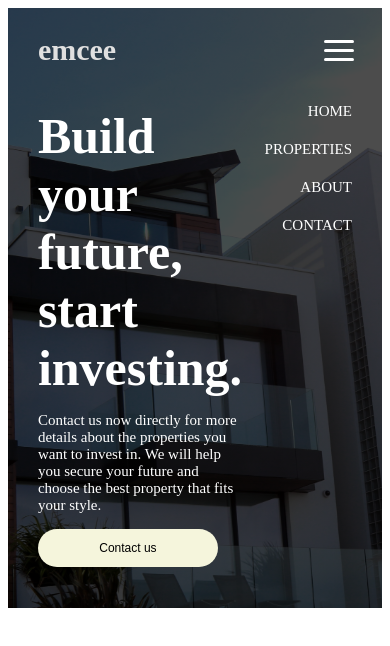
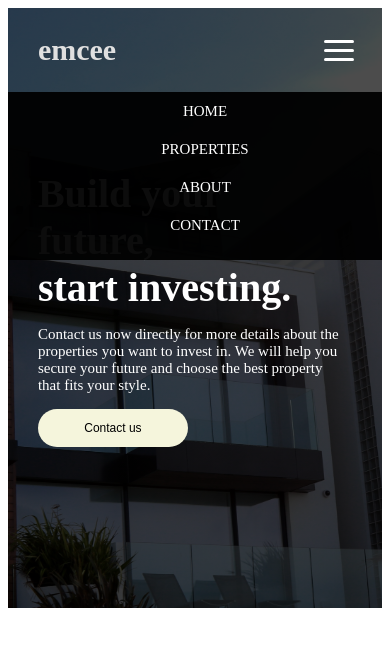
Before and after one commit to JocelwithL/Real-State-Website, a plain HTML site: page index.html in a window 390 px wide. Both pictures are taken after a click on the link 339 px from the left and 50 px from the top of the page. Shown: the top 646 px of the page. Drawn offline with Linux system fonts and the light colour scheme.

Commit message:
Update navbar and content responsiness

```diff
--- a/stylesheet.css
+++ b/stylesheet.css
@@ -1,3 +1,7 @@
+body {
+    height:200vh;
+}
+
 .container {
     height: 600px;
     background-image: linear-gradient(rgba(0,0,0,0.7),rgba(0,0,0,0.7)), url(images/hero-bg.png);
@@ -75,6 +79,7 @@ nav ul li a {
     height: 80%;
     align-items: center;
     margin-left: 8%;
+    margin-right: 8%;
     /* border: 1px solid cyan; */
 }
 
@@ -111,7 +116,7 @@ nav ul li a {
 }
 
 
-@media (max-width:900px) {
+@media (max-width:899px) {
 
     .toggle-button {
         display: flex;
@@ -121,13 +126,15 @@ nav ul li a {
         align-items: flex-start;
         flex-direction: column;
         display: flex;
-        /* border: 1px solid red; */
+        /* border: 1px solid blue; */
     }
 
     .navbar-links {
         width: 100%;
         /* border: 1px solid blue; */
         display:none;
+        background-color: rgba(0, 0, 0, 0.952);
+        z-index: 1;
     }
 
     .navbar-links.active {
@@ -136,7 +143,7 @@ nav ul li a {
 
     .navbar-links ul {
         display: flex;
-        align-items: flex-end;
+        align-items: center;
         flex-direction: column;
         margin-top: 0px;
         /* border: 1px solid pink; */
@@ -147,7 +154,35 @@ nav ul li a {
         margin-right: 20px;
     }
 
+}
 
+@media (max-width: 520px) {
 
+    .row {
+        /* border: 1px solid red; */
+        display: block;
+        margin-right: 10%;
+    }
+
+    .row .row2 {
+        display: none;
+    }
+
+    .row .col h1 {
+        color: rgb(255, 255, 255);
+        font-size:40px;
+        /* border: 1px solid red; */
+        margin-top: 90px
+    }
+
+    .row .col p {
+        color: white;
+        font-size: 15px;
+        /* border: 1px solid blue; */
+    }
+
+    .welcome-button {
+        width: 150px;
+    }
 
 }
```
